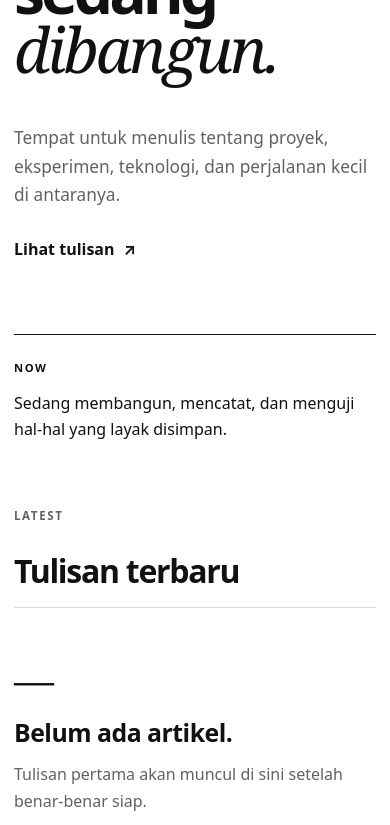
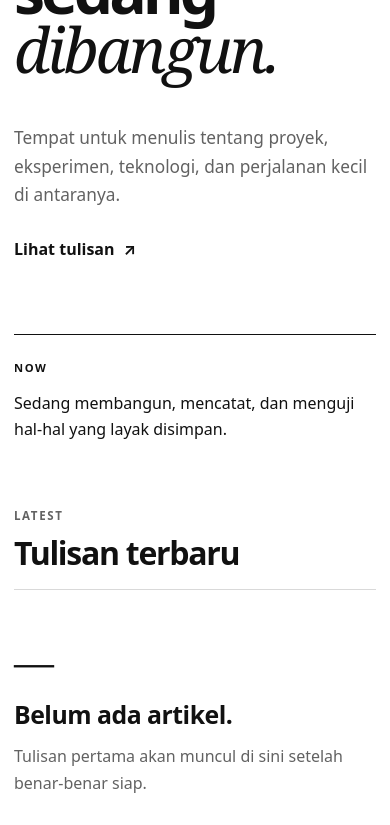
Before and after one commit to Xaikoo/Blog-pribadi, a Next.js app: page / in a window 390 px wide. Shown: the part 407-1232 px from the top of the page. Built offline with nearby package versions, Linux system fonts and the light colour scheme.

Commit message:
fix: harden responsive editorial typography

```diff
--- a/app/globals.css
+++ b/app/globals.css
@@ -177,6 +177,10 @@ a:focus-visible {
   padding-bottom: 20px;
 }
 
+.section-heading .eyebrow {
+  margin: 0;
+}
+
 .section-heading h2 {
   font-size: clamp(2rem, 4vw, 3.6rem);
   line-height: 1;
@@ -259,6 +263,12 @@ a:focus-visible {
   min-width: 0;
 }
 
+.writing-item,
+.post-excerpt,
+.article {
+  overflow-wrap: anywhere;
+}
+
 .post-meta {
   margin: 0 0 12px;
   color: var(--muted);
@@ -269,7 +279,8 @@ a:focus-visible {
   overflow-wrap: anywhere;
 }
 
-.writing-item h2 {
+.writing-item h2,
+.writing-item h3 {
   margin: 0 0 14px;
   max-width: 900px;
   font-size: clamp(2rem, 4vw, 3.6rem);
@@ -277,11 +288,13 @@ a:focus-visible {
   letter-spacing: -0.045em;
 }
 
-.writing-item h2 a {
+.writing-item h2 a,
+.writing-item h3 a {
   text-decoration: none;
 }
 
-.writing-item h2 a:hover {
+.writing-item h2 a:hover,
+.writing-item h3 a:hover {
   text-decoration: underline;
   text-decoration-thickness: 2px;
   text-underline-offset: 7px;
```
